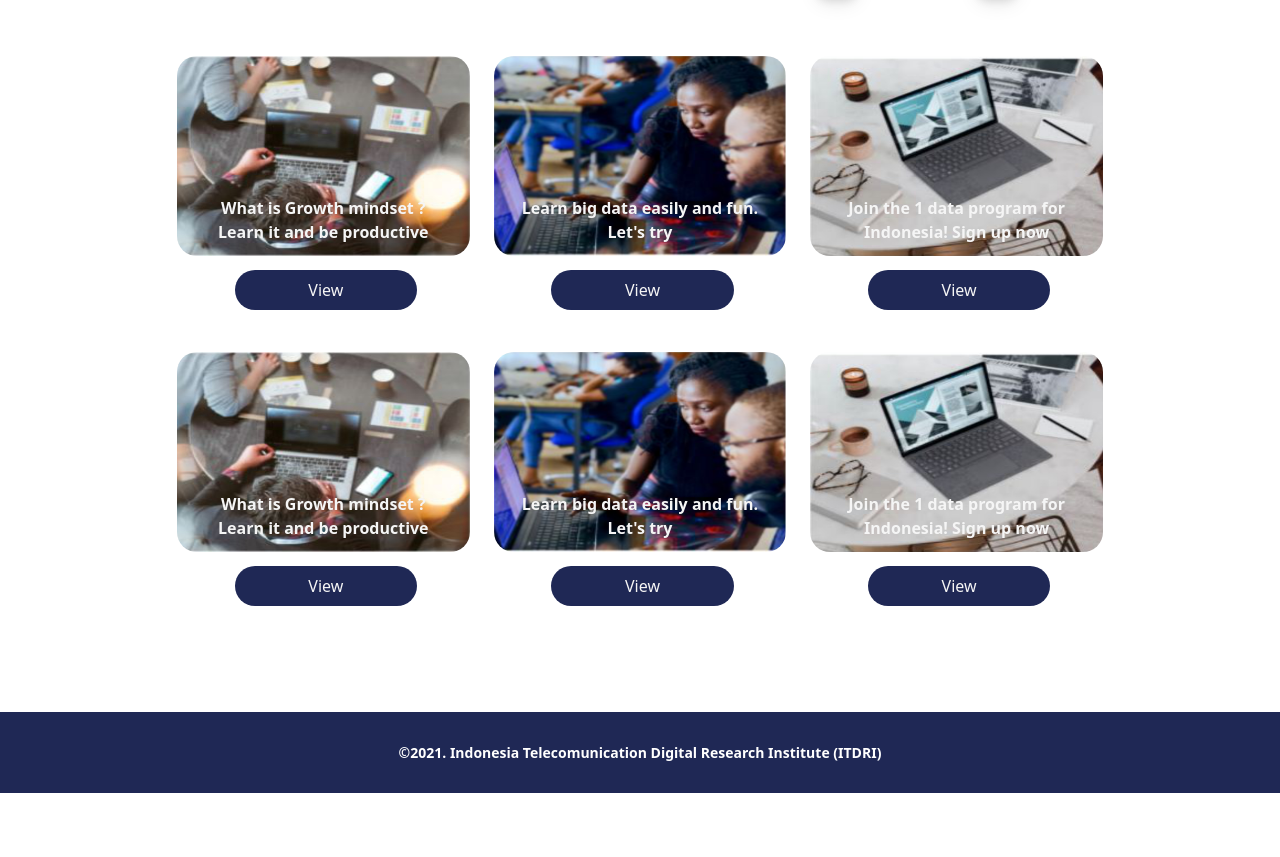
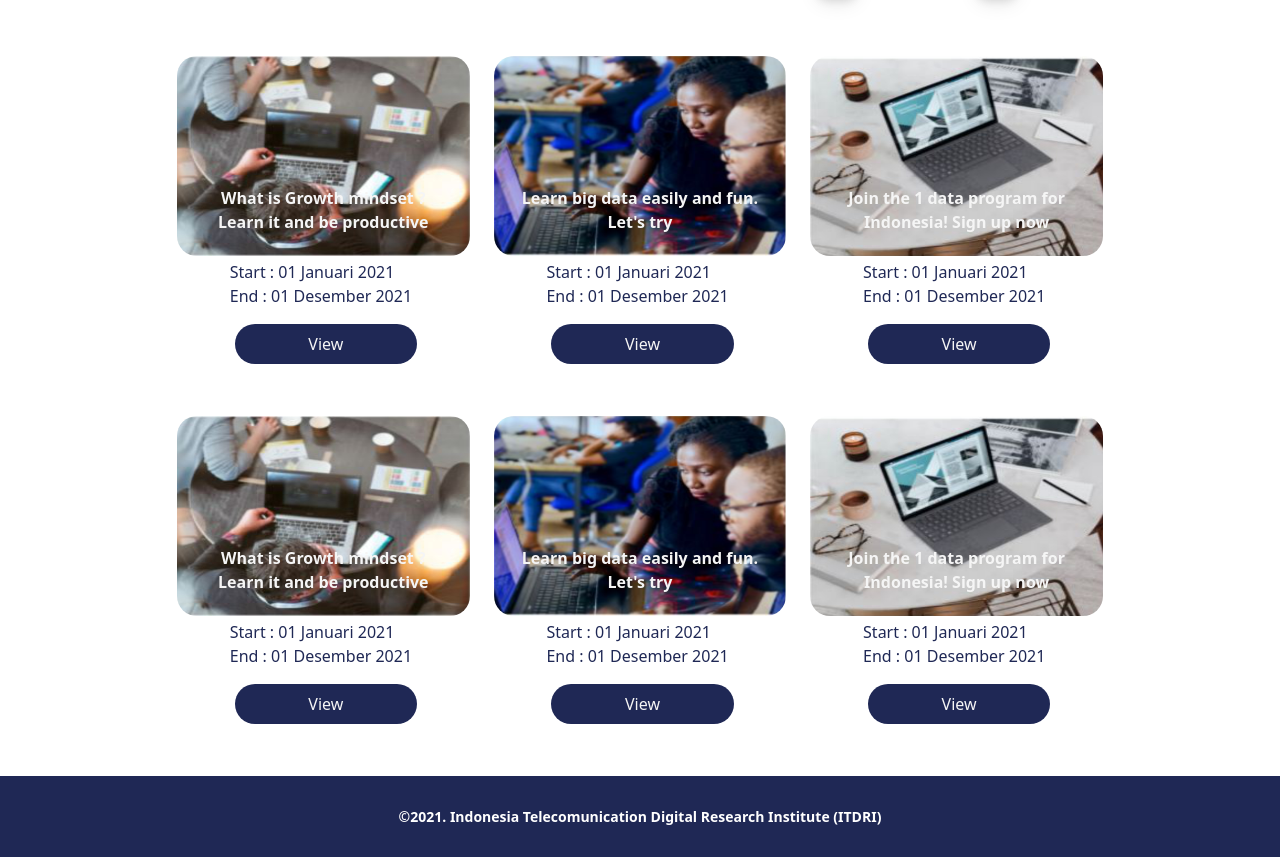
Before and after one commit to hairullana/itdri, a PHP site: page /purchase.html in a window 1280 px wide. Shown: the part 208-1065 px from the top of the page. Before the commit the page ends 1001 px from the top, so only its background shows below. Run offline with PHP 8.4, Linux system fonts and the light colour scheme.

Commit message:
revisi kecil bang

```diff
--- a/assets/css/style.css
+++ b/assets/css/style.css
@@ -2651,7 +2651,7 @@ input[type=checkbox]:checked ~ div {
 
 .card-text2 {
   position: relative;
-  margin-top: -70px;
+  margin-top: -80px;
   padding: 10px;
   color: whitesmoke;
   font-weight: bold;
--- a/purchase.html
+++ b/purchase.html
@@ -78,6 +78,10 @@
                 <p class="card-text2">What is Growth mindset ?<br/>Learn it and be productive</p>
                 <div class="row">
                   <div class="col-8 offset-2">
+                    <p>
+                      Start : 01 Januari 2021 <br>
+                      End : 01 Desember 2021
+                    </p>
                     <p class="getstarted text-center"><a href="cart.html">View</a></p>
                   </div>
                 </div>
@@ -90,6 +94,10 @@
                 <p class="card-text2">Learn big data easily and fun. Let's try</p>
                 <div class="row">
                   <div class="col-8 offset-2">
+                    <p>
+                      Start : 01 Januari 2021 <br>
+                      End : 01 Desember 2021
+                    </p>
                     <p class="getstarted text-center"><a href="cart.html">View</a></p>
                   </div>
                 </div>
@@ -102,6 +110,10 @@
                 <p class="card-text2">Join the 1 data program for Indonesia! Sign up now</p>
                 <div class="row">
                   <div class="col-8 offset-2">
+                    <p>
+                      Start : 01 Januari 2021 <br>
+                      End : 01 Desember 2021
+                    </p>
                     <p class="getstarted text-center"><a href="cart.html">View</a></p>
                   </div>
                 </div>
@@ -109,7 +121,7 @@
             </div>
           </div>
 
-          <div class="row" style="margin-top: 6rem;">
+          <div class="row" style="margin-top: 10rem;">
 
             <div class="col-md-4">
               <div class="card">
@@ -117,6 +129,10 @@
                 <p class="card-text2">What is Growth mindset ?<br/>Learn it and be productive</p>
                 <div class="row">
                   <div class="col-8 offset-2">
+                    <p>
+                      Start : 01 Januari 2021 <br>
+                      End : 01 Desember 2021
+                    </p>
                     <p class="getstarted text-center"><a href="cart.html">View</a></p>
                   </div>
                 </div>
@@ -129,6 +145,10 @@
                 <p class="card-text2">Learn big data easily and fun. Let's try</p>
                 <div class="row">
                   <div class="col-8 offset-2">
+                    <p>
+                      Start : 01 Januari 2021 <br>
+                      End : 01 Desember 2021
+                    </p>
                     <p class="getstarted text-center"><a href="cart.html">View</a></p>
                   </div>
                 </div>
@@ -141,6 +161,10 @@
                 <p class="card-text2">Join the 1 data program for Indonesia! Sign up now</p>
                 <div class="row">
                   <div class="col-8 offset-2">
+                    <p>
+                      Start : 01 Januari 2021 <br>
+                      End : 01 Desember 2021
+                    </p>
                     <p class="getstarted text-center"><a href="cart.html">View</a></p>
                   </div>
                 </div>
--- a/register.html
+++ b/register.html
@@ -54,7 +54,7 @@
           <img src="assets/img/regis.png" class="img-fluid" alt="">
         </div>
         <div class="col-lg-6 offset-lg-1 d-flex flex-column justify-content-center">
-          <h1 class="mb-4 text-center"><b>Let's Us Know You Better</b></h1>
+          <h1 class="mb-4 text-center"><b>Let Us Know You Better</b></h1>
           <form>
             <!-- Email input -->
             <div class="row gy-4">
--- a/yourself.html
+++ b/yourself.html
@@ -74,7 +74,7 @@
           <div class="col-12 my-2">
             <div class="btn-group" role="group" aria-label="Basic checkbox toggle button group">
               <input type="checkbox" class="btn-check" id="btncheck5" autocomplete="off">
-              <label class="btn btn-lg btn-outline-light" for="btncheck5">Better life tomorow</label>
+              <label class="btn btn-lg btn-outline-light" for="btncheck5">Better Life Tomorow</label>
             </div>
 
             <div class="btn-group" role="group" aria-label="Basic checkbox toggle button group">
@@ -140,7 +140,7 @@
           <div class="col-12 my-2">
             <div class="btn-group" role="group" aria-label="Basic checkbox toggle button group">
                 <input type="checkbox" class="btn-check" id="btncheck18" autocomplete="off">
-              <label class="btn btn-lg btn-outline-light" for="btncheck18">Accounting </label>
+              <label class="btn btn-lg btn-outline-light" for="btncheck18">Accounting</label>
             </div>
 
             <div class="btn-group" role="group" aria-label="Basic checkbox toggle button group">
```
Also changed, not shown: home.html (+5 -5 lines), index.html (+7 -7 lines), yourorganization.html (+7 -7 lines).
